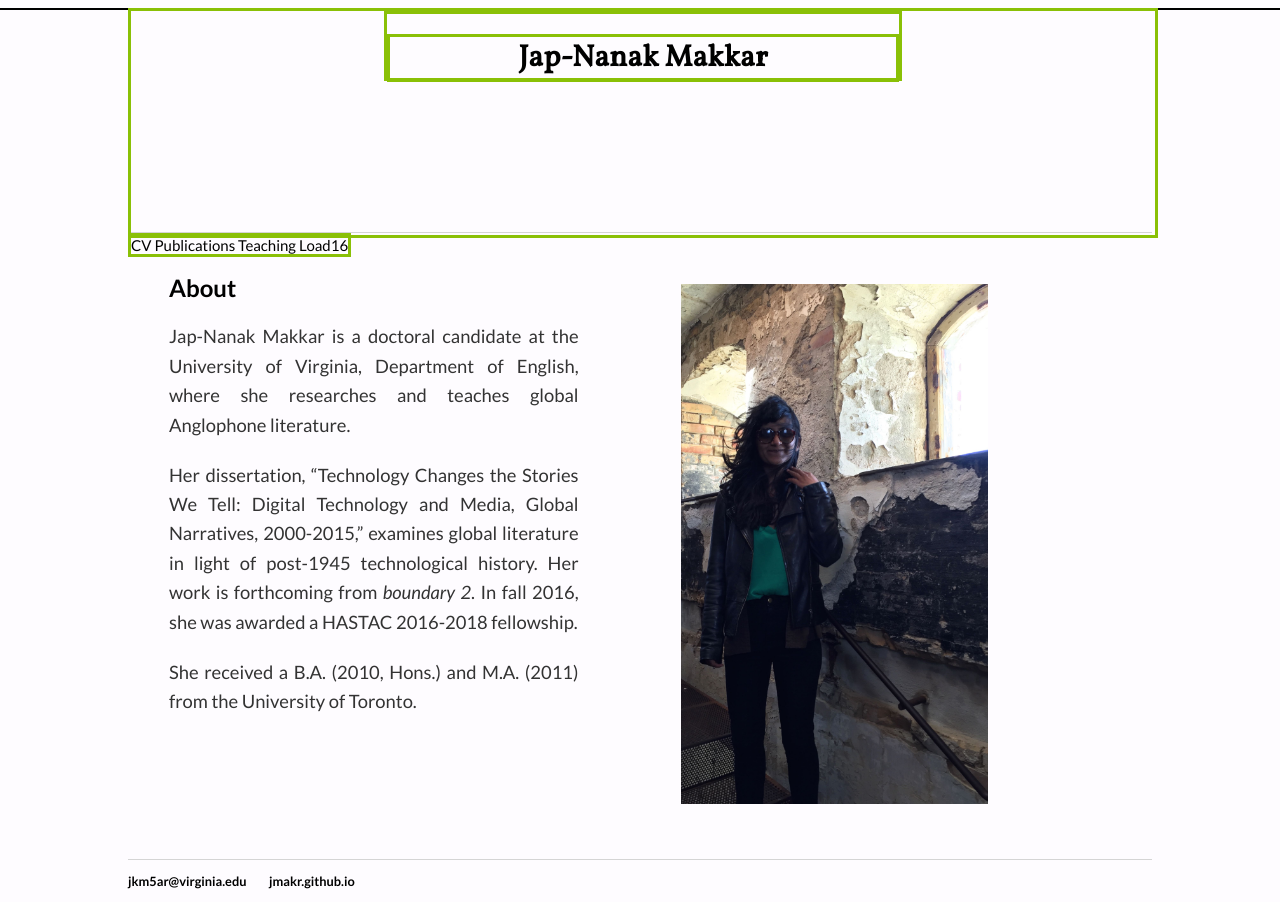
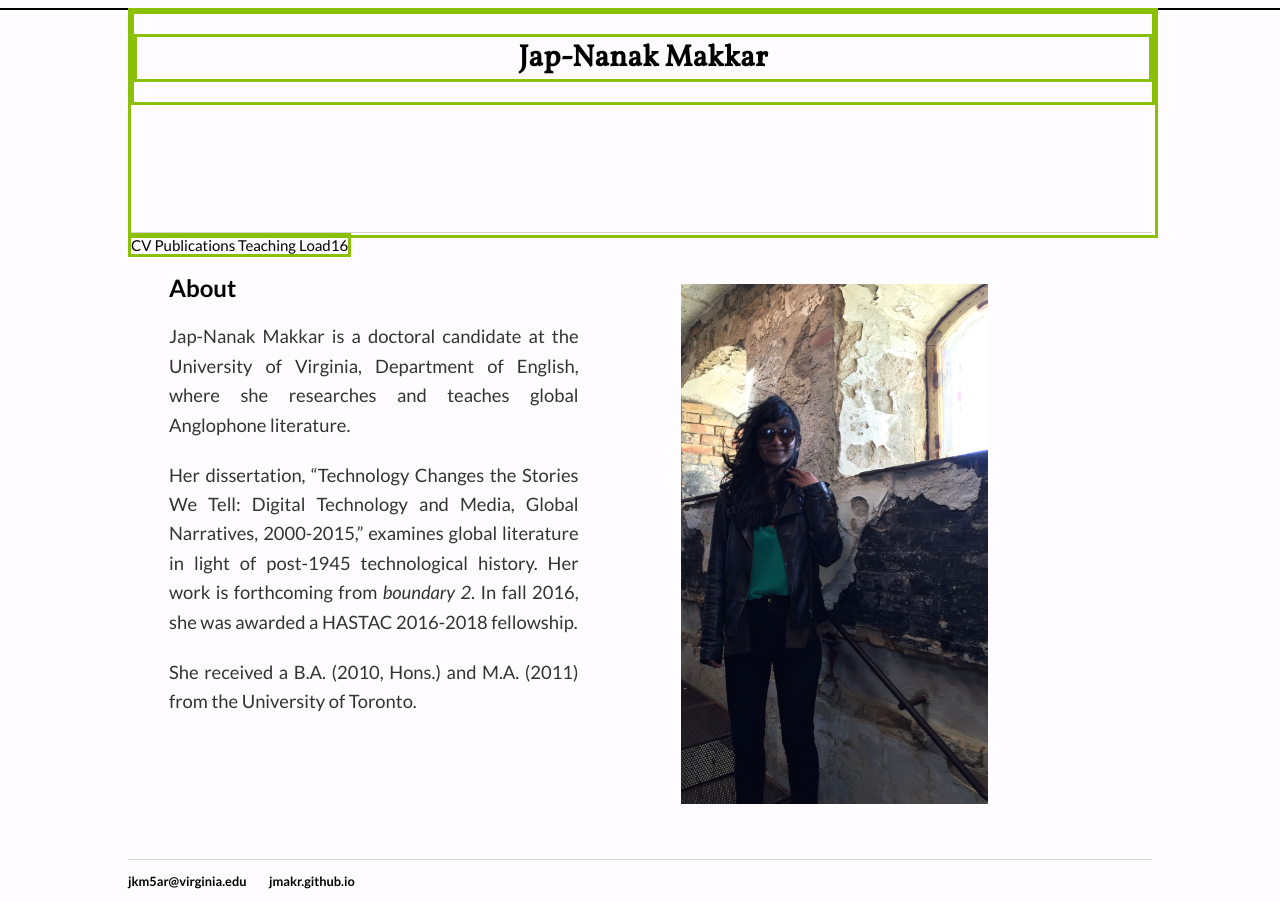
Before and after one commit to jmakr/jmakr.github.io, a Jekyll site: the page built from index.html, in a window 1280 px wide. Built offline with Jekyll 4.4.1, drawn with Linux system fonts in a browser that asks for light colours.

Commit message:
Update main.css

```diff
--- a/css/main.css
+++ b/css/main.css
@@ -40,14 +40,12 @@ h1 {
 }
 
 .h1logohelper {
-    width:50%;
-    height: 2em;
+
 
     margin-top:auto;
     margin-bottom: auto;
     margin-right: auto;
     margin-left: auto;
-
 
     text-align: center;
     vertical-align:middle;
```
